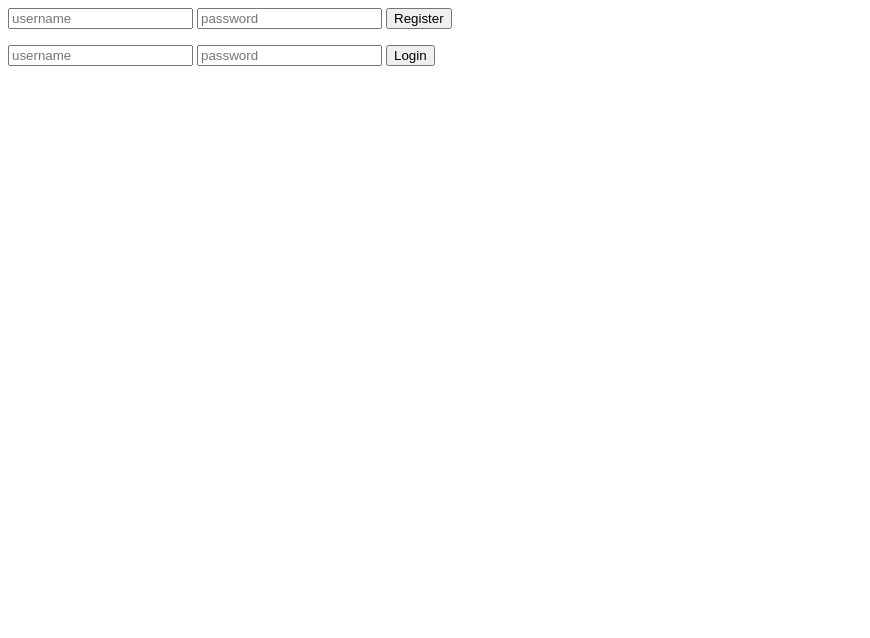
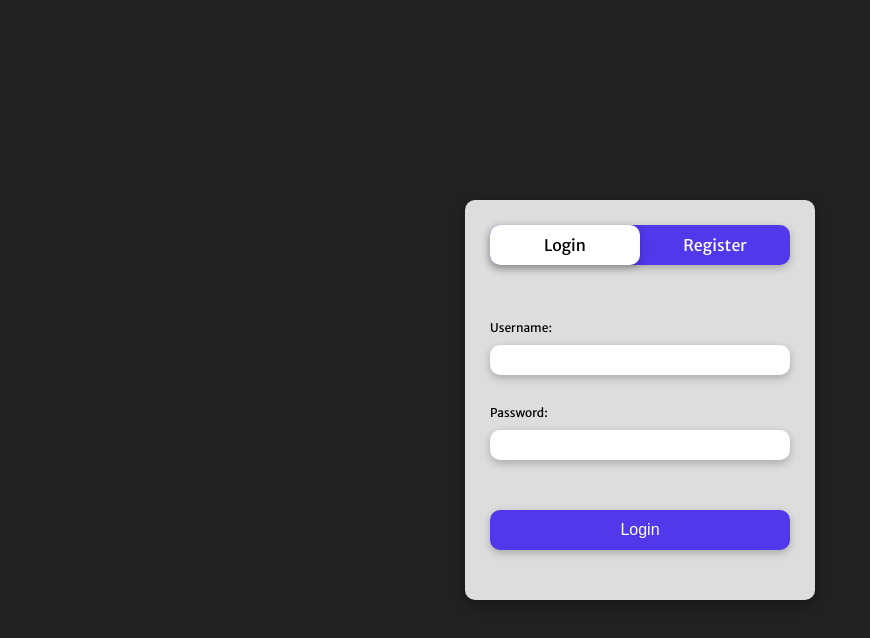
Before and after one commit to NureddinFarzaliyev/taskmanager, a plain HTML site: page index.html in a window 1280 px wide. Shown: the whole page, without its empty margins (0-870 px from the left). Drawn offline with Linux system fonts and the light colour scheme.

Commit message:
design and auth page frontend

```diff
--- a/index.html
+++ b/index.html
@@ -5,22 +5,40 @@
     <meta name="viewport" content="width=device-width, initial-scale=1.0">
     <title>Document</title>
     <link rel="stylesheet" href="style.css">
+    <link rel="preconnect" href="https://fonts.googleapis.com">
+<link rel="preconnect" href="https://fonts.gstatic.com" crossorigin>
+<link href="https://fonts.googleapis.com/css2?family=Merriweather+Sans:ital,wght@0,300..800;1,300..800&display=swap" rel="stylesheet">
 </head>
 <body>
 
     <div class="auth">
-        <div class="register">
-            <input type="text" name="register_username" id="register_username" placeholder="username">
-            <input type="password" name="register_password" id="register_password" placeholder="password">
-            <button type="submit" id="register_btn">Register</button>
-            <p id="register_status"></p>
+
+        <div class="switch">
+            <div class="focus-bg"></div>
+            <div class="switch-login auth-focus">Login</div>
+            <div class="switch-register auth-no-focus">Register</div>
         </div>
 
-        <div class="login">
-            <input type="text" name="login_username" id="login_username" placeholder="username">
-            <input type="password" name="login_password" id="login_password" placeholder="password">
-            <button type="submit" id="login_btn">Login</button>
-            <p id="login_status"></p>
+        <div class="register hidden-auth">
+            <div class="auth-inner">
+                <label for="register_username">Username:</label>
+                <input type="text" name="register_username" id="register_username">
+                <label for="register_password">Password:</label>
+                <input type="password" name="register_password" id="register_password">
+                <p id="register_status"> </p>
+                <button type="submit" id="register_btn">Register</button>
+            </div>
+        </div>
+
+        <div class="login shown-auth">
+            <div class="auth-inner">
+                <label for="login_username">Username:</label>
+                <input type="text" name="login_username" id="login_username">
+                <label for="login_password">Password:</label>
+                <input type="password" name="login_password" id="login_password">
+                <p id="login_status"> </p>
+                <button type="submit" id="login_btn">Login</button>
+            </div>
         </div>
     </div>
 
@@ -57,5 +75,6 @@
 
 
     <script src="app.js"></script>
+    <script src="page.js"></script>
 </body>
 </html>
--- /dev/null
+++ b/page.js
@@ -0,0 +1,35 @@
+const switchLogin = document.querySelector('.switch-login')
+const switchRegister = document.querySelector('.switch-register')
+const switchBg = document.querySelector('.focus-bg')
+const login = document.querySelector('.login')
+const register = document.querySelector('.register')
+
+switchLogin.addEventListener('click', () => {
+    if(!switchLogin.classList.contains('auth-focus')){
+        switchLogin.classList.add('auth-focus')
+        switchLogin.classList.remove('auth-no-focus')
+        switchRegister.classList.add('auth-no-focus')
+        switchRegister.classList.remove('auth-focus')
+        switchBg.classList.remove('focus-bg-right')
+        switchBg.classList.add('focus-bg-left')
+        login.classList.add('shown-auth')
+        login.classList.remove('hidden-auth')
+        register.classList.remove('shown-auth')
+        register.classList.add('hidden-auth')
+    }
+})
+
+switchRegister.addEventListener('click', () => {
+    if(!switchRegister.classList.contains('auth-focus')){
+        switchRegister.classList.add('auth-focus')
+        switchRegister.classList.remove('auth-no-focus')
+        switchLogin.classList.remove('auth-focus')
+        switchLogin.classList.add('auth-no-focus')
+        switchBg.classList.remove('focus-bg-left')
+        switchBg.classList.add('focus-bg-right')
+        register.classList.add('shown-auth')
+        register.classList.remove('hidden-auth')
+        login.classList.remove('shown-auth')
+        login.classList.add('hidden-auth')
+    }
+})
--- a/style.css
+++ b/style.css
@@ -27,3 +27,169 @@
 .hidden{
     display: none;
 }
+
+
+
+:root{
+    --accent: #5138EA;
+    --accent-hover: #302094;
+    --main-bg: #222222;
+    --secondary-bg: #DDDDDD;
+    --white-bg: #FFFFFF;
+    --main-text: #000000;
+    --grey-text: #444444;
+    --font: "Merriweather Sans", sans-serif;
+}
+
+*{
+    margin: 0px;
+    padding: 0px;
+    box-sizing: border-box;
+}
+
+body{
+    background-color: var(--main-bg);
+    display: flex;
+    justify-content: center;
+    align-items: center;
+    height: 100vh;
+    font-family: var(--font);
+}
+
+/* ! LOGIN PAGE */
+
+.auth{
+    background-color: var(--secondary-bg);
+    height: 400px;
+    width: 350px;
+    border-radius: 10px;
+    display: flex;
+    flex-direction: column;
+    align-items: center;
+    padding-top: 25px;
+    box-shadow: rgba(0, 0, 0, 0.35) 0px 5px 15px;
+}
+
+.switch{
+    background-color: var(--accent);
+    border-radius: 10px;
+    display: flex;
+    justify-content: space-around;
+    height: 40px;
+    color: white;
+    box-shadow: rgba(0, 0, 0, 0.24) 0px 3px 8px;
+    width: 300px;
+    position: relative;
+    margin-bottom: 20px;
+}
+
+.switch div{
+    height: 40px;
+    width: 150px;
+    border-radius: 10px;
+    display: flex;
+    justify-content: center;
+    align-items: center;
+    z-index: 2;
+}
+
+.auth-no-focus{
+    cursor: pointer;
+}
+
+.auth-focus{
+    color: black;
+}
+
+.focus-bg{
+    height: 40px;
+    width: 150px;
+    position: absolute;
+    background-color: #fff;
+    box-shadow: rgba(0, 0, 0, 0.24) 0px 3px 8px;
+    right: 150px;
+}
+
+@keyframes focusBgGoLeft {
+    0%{
+        right: 0px;
+    }100%{
+        right: 150px;
+    }
+}
+
+@keyframes focusBgGoRight {
+    0%{
+        right: 150px;
+    }100%{
+        right: 0px;
+    }
+}
+
+.focus-bg-left{
+    animation: focusBgGoLeft .2s forwards;
+}
+
+.focus-bg-right{
+    animation: focusBgGoRight .2s forwards;
+}
+
+.hidden-auth{
+    display: none;
+}
+
+.shown-auth{
+    display: block;
+}
+
+.login, .register{
+    height: 200px;
+    width: 300px;
+    margin-top: 25px;
+}
+
+#login_status{
+    color: red;
+    text-align: center;
+}
+
+#register_status{
+    text-align: center;
+}
+
+.auth-inner{
+    display: flex;
+    flex-direction: column;
+}
+
+.auth-inner input{
+    background-color: #fff;
+    border: none;
+    height: 30px;
+    border-radius: 10px;
+    box-shadow: rgba(0, 0, 0, 0.24) 0px 3px 8px;
+    padding-left: 20px;
+    margin-bottom: 20px;
+}
+
+.auth-inner label{
+    margin: 10px 0px;
+    font-size: 12px;
+}
+
+.auth-inner button {
+    margin-top: 30px;
+    height: 40px;
+    border-radius: 10px;
+    border: none;
+    background-color: var(--accent);
+    color: #fff;
+    box-shadow: rgba(0, 0, 0, 0.24) 0px 3px 8px;
+    cursor: pointer;
+    transition: backgroundColor, .2s;
+    font-size: 16px;
+}
+
+.auth-inner button:hover{
+    background-color: var(--accent-hover);
+}
```
Also changed, not shown: design/Main Page.png (added), design/Modals.png (added), design/Register Page.png (added), 1 other file.
